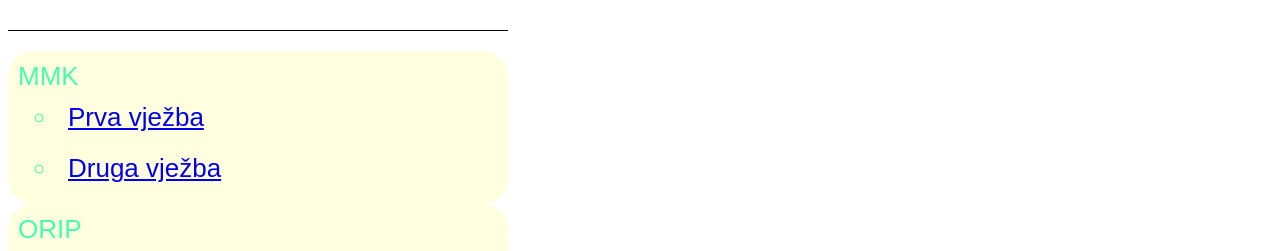
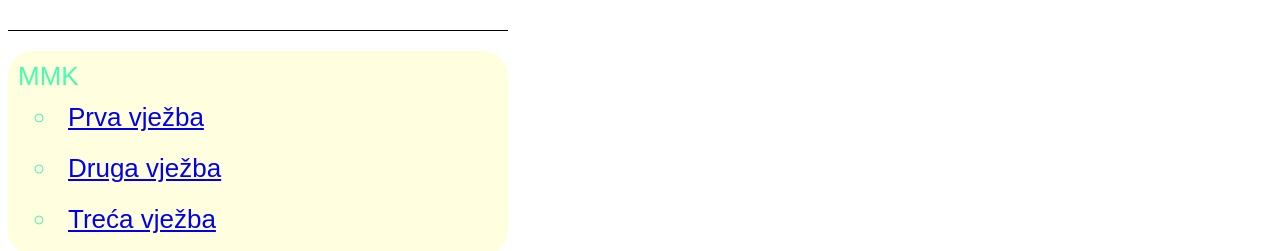
Before and after one commit to Medvedec/Medvedec.github.io, a plain HTML site: page index.html in a window 1280 px wide. Shown: the part 549-800 px from the top of the page. Drawn offline with Linux system fonts and the light colour scheme; a web font is replaced by a local one.

Commit message:
Update index.html

```diff
--- a/index.html
+++ b/index.html
@@ -152,6 +152,7 @@ font-family: 'Tilt Neon', sans-serif;
                         <ul>
                             <li><a href="1vjezbammk.html">Prva vježba</a></li>
                             <li><a href="2vjezbaMMK.txt">Druga vježba</a></li>
+                            <li><a href="3vjezbammk.html">Treća vježba</a></li>
                         </ul>
                     </li>
                     <li>
```
